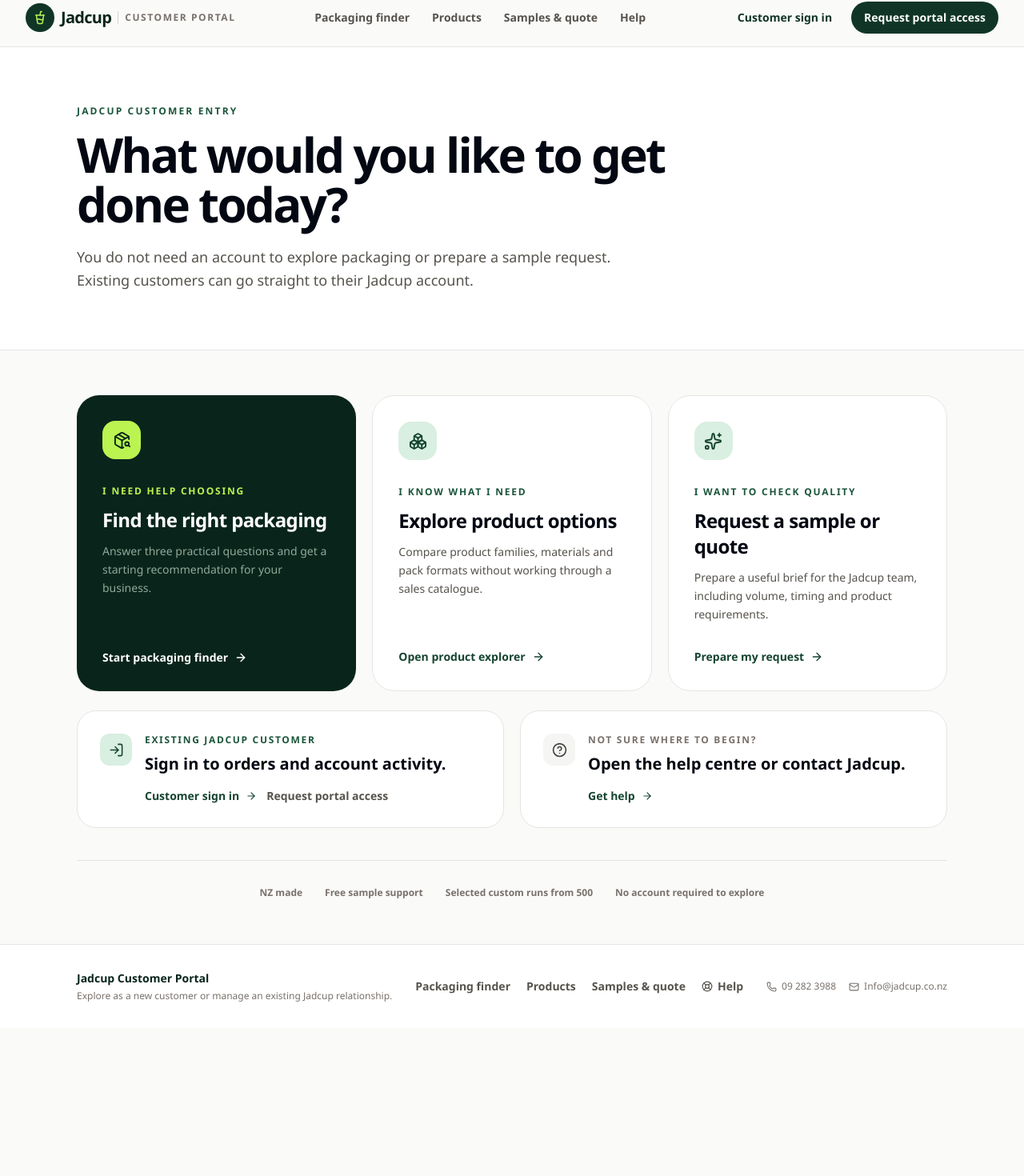
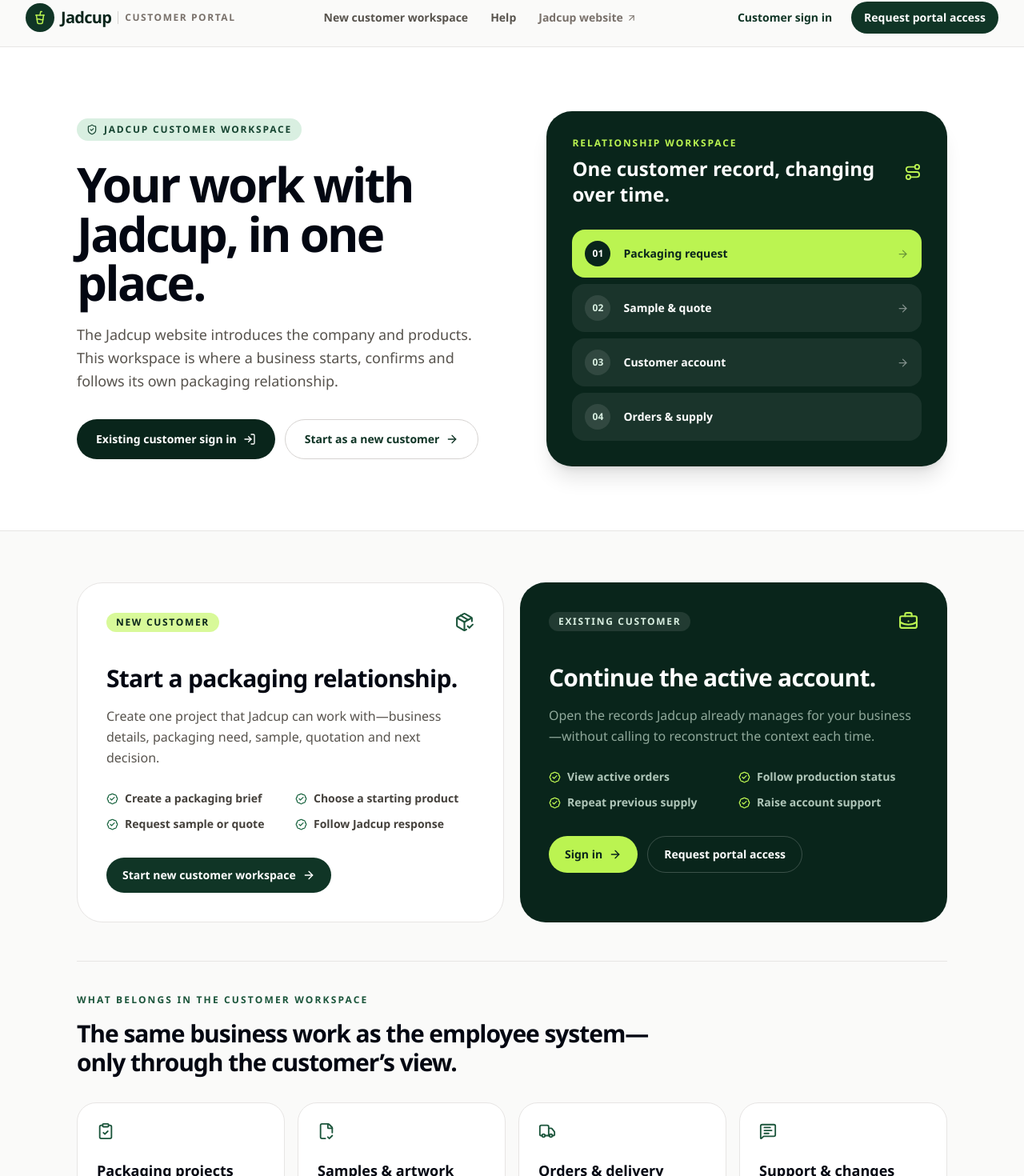
Before and after one commit to HooD1on/jadcup-customer-portal, a React (Vite) app: page / in a window 1280 px wide. Shown: the part 14-1484 px from the top of the page at 80% size. Before the commit the page ends 1299 px from the top, so only its background shows below. Built offline with nearby package versions, Linux system fonts and the light colour scheme; no server answers.

Commit message:
feat: distinguish customer workspace from public website

```diff
--- a/src/components/layout/Footer.tsx
+++ b/src/components/layout/Footer.tsx
@@ -11,10 +11,11 @@
             <p className="mt-1 text-xs text-stone-500">Explore as a new customer or manage an existing Jadcup relationship.</p>
           </div>
           <nav className="flex flex-wrap gap-x-5 gap-y-3 text-sm" aria-label="Footer navigation">
-            <Link to="/start" className="font-semibold text-stone-600 no-underline hover:text-jade-900">Packaging finder</Link>
-            <Link to="/products" className="font-semibold text-stone-600 no-underline hover:text-jade-900">Products</Link>
-            <Link to="/sample" className="font-semibold text-stone-600 no-underline hover:text-jade-900">Samples &amp; quote</Link>
+            <Link to="/start" className="font-semibold text-stone-600 no-underline hover:text-jade-900">New customer</Link>
+            <Link to="/login" className="font-semibold text-stone-600 no-underline hover:text-jade-900">Customer sign in</Link>
+            <Link to="/apply" className="font-semibold text-stone-600 no-underline hover:text-jade-900">Portal access</Link>
             <Link to="/help" className="inline-flex items-center gap-1.5 font-semibold text-stone-600 no-underline hover:text-jade-900"><LifeBuoy size={14} />Help</Link>
+            <a href="https://jadcup.co.nz/" target="_blank" rel="noreferrer" className="font-semibold text-stone-500 no-underline hover:text-jade-900">Jadcup website</a>
           </nav>
           <div className="flex flex-wrap gap-4 text-xs text-stone-500">
             <a href="tel:+6492823988" className="inline-flex items-center gap-1.5 text-stone-500 no-underline hover:text-jade-900"><Phone size={13} />09 282 3988</a>
--- a/src/components/layout/PublicHeader.tsx
+++ b/src/components/layout/PublicHeader.tsx
@@ -1,6 +1,6 @@
 import { useState } from 'react';
 import { Link, useNavigate } from 'react-router-dom';
-import { LogOut, Menu, X } from 'lucide-react';
+import { ArrowUpRight, LogOut, Menu, X } from 'lucide-react';
 import { Logo } from './Logo';
 import { useAuth } from '../../features/auth/AuthContext';
 
@@ -33,10 +33,9 @@
               </>
             ) : (
               <>
-                <Link to="/start" className="text-sm font-semibold text-stone-600 no-underline hover:text-jade-900">Packaging finder</Link>
-                <Link to="/products" className="text-sm font-semibold text-stone-600 no-underline hover:text-jade-900">Products</Link>
-                <Link to="/sample" className="text-sm font-semibold text-stone-600 no-underline hover:text-jade-900">Samples &amp; quote</Link>
+                <Link to="/start" className="text-sm font-semibold text-stone-600 no-underline hover:text-jade-900">New customer workspace</Link>
                 <Link to="/help" className="text-sm font-semibold text-stone-600 no-underline hover:text-jade-900">Help</Link>
+                <a href="https://jadcup.co.nz/" target="_blank" rel="noreferrer" className="inline-flex items-center gap-1 text-sm font-semibold text-stone-500 no-underline hover:text-jade-900">Jadcup website <ArrowUpRight size={13} /></a>
               </>
             )}
           </nav>
@@ -82,9 +81,8 @@
               </>
             ) : (
               <>
-                <Link to="/start" className="block rounded-xl px-3 py-3 text-sm font-semibold text-stone-700 no-underline hover:bg-white" onClick={() => setMobileOpen(false)}>Packaging finder</Link>
-                <Link to="/products" className="block rounded-xl px-3 py-3 text-sm font-semibold text-stone-700 no-underline hover:bg-white" onClick={() => setMobileOpen(false)}>Products</Link>
-                <Link to="/sample" className="block rounded-xl px-3 py-3 text-sm font-semibold text-stone-700 no-underline hover:bg-white" onClick={() => setMobileOpen(false)}>Samples &amp; quote</Link>
+                <Link to="/start" className="block rounded-xl px-3 py-3 text-sm font-semibold text-stone-700 no-underline hover:bg-white" onClick={() => setMobileOpen(false)}>New customer workspace</Link>
+                <a href="https://jadcup.co.nz/" target="_blank" rel="noreferrer" className="flex items-center justify-between rounded-xl px-3 py-3 text-sm font-semibold text-stone-700 no-underline hover:bg-white">Jadcup website <ArrowUpRight size={14} /></a>
               </>
             )}
             <Link to="/help" className="block rounded-xl px-3 py-3 text-sm font-semibold text-stone-700 no-underline hover:bg-white" onClick={() => setMobileOpen(false)}>Help</Link>
--- a/src/features/home/HomePage.tsx
+++ b/src/features/home/HomePage.tsx
@@ -2,43 +2,33 @@
 import {
   ArrowRight,
   BadgeCheck,
-  Boxes,
+  BriefcaseBusiness,
   CircleHelp,
-  ClipboardList,
+  ClipboardCheck,
   Clock3,
+  FileCheck2,
   LogIn,
-  PackageSearch,
+  MessageSquareText,
+  PackageCheck,
   RefreshCcw,
-  Sparkles,
+  Route,
+  ShieldCheck,
+  Truck,
 } from 'lucide-react';
 import { useAuth } from '../auth/AuthContext';
 
-const newCustomerTasks = [
-  {
-    icon: PackageSearch,
-    label: 'I need help choosing',
-    title: 'Find the right packaging',
-    description: 'Answer three practical questions and get a starting recommendation for your business.',
-    action: 'Start packaging finder',
-    to: '/start',
-    featured: true,
-  },
-  {
-    icon: Boxes,
-    label: 'I know what I need',
-    title: 'Explore product options',
-    description: 'Compare product families, materials and pack formats without working through a sales catalogue.',
-    action: 'Open product explorer',
-    to: '/products',
-  },
-  {
-    icon: Sparkles,
-    label: 'I want to check quality',
-    title: 'Request a sample or quote',
-    description: 'Prepare a useful brief for the Jadcup team, including volume, timing and product requirements.',
-    action: 'Prepare my request',
-    to: '/sample',
-  },
+const relationshipStages = [
+  ['01', 'Packaging request'],
+  ['02', 'Sample & quote'],
+  ['03', 'Customer account'],
+  ['04', 'Orders & supply'],
+];
+
+const customerWork = [
+  { icon: ClipboardCheck, title: 'Packaging projects', text: 'Keep the brief, product direction and commercial conversation connected.' },
+  { icon: FileCheck2, title: 'Samples & artwork', text: 'Know what is waiting for information, review or approval.' },
+  { icon: Truck, title: 'Orders & delivery', text: 'Follow confirmed work from order through production and supply.' },
+  { icon: MessageSquareText, title: 'Support & changes', text: 'Raise an issue with the customer, product or order context already attached.' },
 ];
 
 export function HomePage() {
@@ -52,14 +42,12 @@
           <div className="max-w-6xl mx-auto px-4 py-12 sm:px-6 sm:py-16 lg:px-8">
             <div className="flex flex-col gap-7 lg:flex-row lg:items-end lg:justify-between">
               <div>
-                <p className="section-kicker">Your Jadcup</p>
-                <h1 className="mt-4 text-4xl font-semibold tracking-[-0.04em] text-gray-950 sm:text-5xl">
-                  Welcome back, {session.userName}.
-                </h1>
+                <p className="section-kicker">Your Jadcup workspace</p>
+                <h1 className="mt-4 text-4xl font-semibold tracking-[-0.04em] text-gray-950 sm:text-5xl">Welcome back, {session.userName}.</h1>
                 <p className="mt-4 max-w-2xl text-lg leading-relaxed text-stone-600">
                   {approved
-                    ? 'Pick up the work around your account—orders, delivery activity and support.'
-                    : 'Your portal access request is still part of the customer journey. Check its current status here.'}
+                    ? 'Continue the work around your account, orders, deliveries and support.'
+                    : 'Your workspace is being connected to the correct Jadcup customer record.'}
                 </p>
               </div>
               <span className={`inline-flex w-fit items-center gap-2 rounded-full px-4 py-2 text-sm font-bold ${approved ? 'bg-jade-100 text-jade-800' : 'bg-amber-100 text-amber-900'}`}>
@@ -74,31 +62,30 @@
           {approved ? (
             <div className="grid gap-5 lg:grid-cols-[1.2fr_0.8fr]">
               <Link to="/dashboard" className="group rounded-[2rem] bg-jade-950 p-8 text-white no-underline sm:p-10">
-                <ClipboardList className="text-lime-300" size={27} />
-                <p className="mt-12 text-xs font-bold uppercase tracking-[0.16em] text-lime-300">Account overview</p>
-                <h2 className="mt-3 text-3xl font-semibold tracking-tight sm:text-4xl">Continue to your customer dashboard.</h2>
-                <span className="mt-8 inline-flex items-center gap-2 text-sm font-bold text-white">Open dashboard <ArrowRight className="transition group-hover:translate-x-1" size={16} /></span>
+                <BriefcaseBusiness className="text-lime-300" size={27} />
+                <p className="mt-12 text-xs font-bold uppercase tracking-[0.16em] text-lime-300">Customer account</p>
+                <h2 className="mt-3 text-3xl font-semibold tracking-tight sm:text-4xl">Open your working dashboard.</h2>
+                <span className="mt-8 inline-flex items-center gap-2 text-sm font-bold text-white">Continue <ArrowRight className="transition group-hover:translate-x-1" size={16} /></span>
               </Link>
               <div className="grid gap-5">
-                <Link to="/orders" className="group rounded-[1.75rem] border border-stone-200 bg-white p-7 text-gray-950 no-underline">
+                <Link to="/orders" className="rounded-[1.75rem] border border-stone-200 bg-white p-7 text-gray-950 no-underline">
                   <RefreshCcw className="text-jade-700" size={23} />
                   <h2 className="mt-7 text-2xl font-semibold">Orders and repeat supply</h2>
                   <p className="mt-2 text-sm leading-relaxed text-stone-600">Review recent orders and follow current activity.</p>
-                  <span className="mt-5 inline-flex items-center gap-2 text-sm font-bold text-jade-800">View orders <ArrowRight size={15} /></span>
                 </Link>
-                <Link to="/help" className="group rounded-[1.75rem] border border-stone-200 bg-white p-7 text-gray-950 no-underline">
+                <Link to="/help" className="rounded-[1.75rem] border border-stone-200 bg-white p-7 text-gray-950 no-underline">
                   <CircleHelp className="text-jade-700" size={23} />
-                  <h2 className="mt-7 text-2xl font-semibold">Need help?</h2>
-                  <p className="mt-2 text-sm leading-relaxed text-stone-600">Find account, delivery and product answers in one place.</p>
+                  <h2 className="mt-7 text-2xl font-semibold">Account and order help</h2>
+                  <p className="mt-2 text-sm leading-relaxed text-stone-600">Get support with the right account context attached.</p>
                 </Link>
               </div>
             </div>
           ) : (
             <div className="rounded-[2rem] border border-stone-200 bg-white p-8 sm:p-10">
               <Clock3 className="text-amber-600" size={28} />
-              <h2 className="mt-7 text-3xl font-semibold tracking-tight text-gray-950">Your access request has not opened the account yet.</h2>
-              <p className="mt-4 max-w-2xl leading-relaxed text-stone-600">Customer information remains protected while Jadcup confirms the correct business record.</p>
-              <Link to="/application-status" className="mt-7 inline-flex items-center gap-2 rounded-full bg-jade-900 px-6 py-3 text-sm font-bold text-white no-underline">Check application status <ArrowRight size={16} /></Link>
+              <h2 className="mt-7 text-3xl font-semibold tracking-tight text-gray-950">Your customer workspace is not connected yet.</h2>
+              <p className="mt-4 max-w-2xl leading-relaxed text-stone-600">Jadcup is confirming the business and matching the correct customer record. Private account data remains protected until that is complete.</p>
+              <Link to="/application-status" className="mt-7 inline-flex items-center gap-2 rounded-full bg-jade-900 px-6 py-3 text-sm font-bold text-white no-underline">Check connection status <ArrowRight size={16} /></Link>
             </div>
           )}
         </section>
@@ -109,65 +96,75 @@
   return (
     <main className="flex-1 bg-stone-50">
       <section className="border-b border-stone-200 bg-white">
-        <div className="max-w-6xl mx-auto px-4 py-12 sm:px-6 sm:py-16 lg:px-8 lg:py-18">
-          <div className="max-w-3xl">
-            <p className="section-kicker">Jadcup customer entry</p>
-            <h1 className="mt-4 text-4xl font-semibold leading-[1.03] tracking-[-0.045em] text-gray-950 sm:text-5xl lg:text-6xl">
-              What would you like to get done today?
-            </h1>
-            <p className="mt-5 max-w-2xl text-lg leading-relaxed text-stone-600">
-              You do not need an account to explore packaging or prepare a sample request. Existing customers can go straight to their Jadcup account.
-            </p>
+        <div className="max-w-6xl mx-auto px-4 py-12 sm:px-6 sm:py-16 lg:px-8 lg:py-20">
+          <div className="grid gap-10 lg:grid-cols-[1.03fr_0.97fr] lg:items-center lg:gap-14">
+            <div>
+              <div className="inline-flex items-center gap-2 rounded-full bg-jade-100 px-3 py-1.5 text-xs font-bold uppercase tracking-[0.15em] text-jade-800"><ShieldCheck size={14} />Jadcup customer workspace</div>
+              <h1 className="mt-6 text-4xl font-semibold leading-[1.02] tracking-[-0.045em] text-gray-950 sm:text-5xl lg:text-6xl">Your work with Jadcup, in one place.</h1>
+              <p className="mt-5 max-w-2xl text-lg leading-relaxed text-stone-600">The Jadcup website introduces the company and products. This workspace is where a business starts, confirms and follows its own packaging relationship.</p>
+              <div className="mt-8 flex flex-col gap-3 sm:flex-row">
+                <Link to="/login" className="inline-flex items-center justify-center gap-2 rounded-full bg-jade-950 px-6 py-3.5 text-sm font-bold text-white no-underline">Existing customer sign in <LogIn size={16} /></Link>
+                <Link to="/start" className="inline-flex items-center justify-center gap-2 rounded-full border border-stone-300 bg-white px-6 py-3.5 text-sm font-bold text-jade-900 no-underline">Start as a new customer <ArrowRight size={16} /></Link>
+              </div>
+            </div>
+
+            <div className="rounded-[2rem] bg-jade-950 p-6 text-white shadow-xl sm:p-8">
+              <div className="flex items-center justify-between gap-5">
+                <div><p className="text-xs font-bold uppercase tracking-[0.16em] text-lime-300">Relationship workspace</p><h2 className="mt-2 text-2xl font-semibold">One customer record, changing over time.</h2></div>
+                <Route className="hidden text-lime-300 sm:block" size={28} />
+              </div>
+              <div className="mt-7 space-y-2">
+                {relationshipStages.map(([number, title], index) => (
+                  <div key={number} className={`flex items-center gap-4 rounded-2xl px-4 py-3.5 ${index === 0 ? 'bg-lime-300 text-jade-950' : 'bg-white/7 text-white'}`}>
+                    <span className={`flex h-8 w-8 items-center justify-center rounded-full text-xs font-black ${index === 0 ? 'bg-jade-950 text-white' : 'bg-white/10 text-jade-100'}`}>{number}</span>
+                    <span className="text-sm font-semibold">{title}</span>
+                    {index < relationshipStages.length - 1 && <ArrowRight className="ml-auto opacity-45" size={15} />}
+                  </div>
+                ))}
+              </div>
+            </div>
           </div>
         </div>
       </section>
 
-      <section className="max-w-6xl mx-auto px-4 py-10 sm:px-6 sm:py-14 lg:px-8">
-        <div className="grid gap-5 lg:grid-cols-3">
-          {newCustomerTasks.map(({ icon: Icon, label, title, description, action, to, featured }) => (
-            <Link
-              key={to}
-              to={to}
-              className={`group flex min-h-[22rem] flex-col rounded-[1.75rem] p-7 no-underline sm:p-8 ${featured ? 'bg-jade-950 text-white' : 'border border-stone-200 bg-white text-gray-950'}`}
-            >
-              <div className={`flex h-12 w-12 items-center justify-center rounded-2xl ${featured ? 'bg-lime-300 text-jade-950' : 'bg-jade-100 text-jade-800'}`}><Icon size={23} /></div>
-              <p className={`mt-8 text-xs font-bold uppercase tracking-[0.15em] ${featured ? 'text-lime-300' : 'text-jade-700'}`}>{label}</p>
-              <h2 className="mt-3 text-2xl font-semibold tracking-tight">{title}</h2>
-              <p className={`mt-3 text-sm leading-relaxed ${featured ? 'text-jade-100/65' : 'text-stone-600'}`}>{description}</p>
-              <span className={`mt-auto inline-flex items-center gap-2 pt-8 text-sm font-bold ${featured ? 'text-white' : 'text-jade-800'}`}>{action} <ArrowRight className="transition group-hover:translate-x-1" size={16} /></span>
-            </Link>
-          ))}
+      <section className="max-w-6xl mx-auto px-4 py-10 sm:px-6 sm:py-14 lg:px-8 lg:py-16">
+        <div className="grid gap-5 lg:grid-cols-2">
+          <article className="rounded-[2rem] border border-stone-200 bg-white p-7 sm:p-9">
+            <div className="flex items-center justify-between gap-5"><span className="rounded-full bg-lime-200 px-3 py-1 text-xs font-bold uppercase tracking-[0.14em] text-jade-950">New customer</span><PackageCheck className="text-jade-700" size={25} /></div>
+            <h2 className="mt-10 text-3xl font-semibold tracking-tight text-gray-950">Start a packaging relationship.</h2>
+            <p className="mt-4 leading-relaxed text-stone-600">Create one project that Jadcup can work with—business details, packaging need, sample, quotation and next decision.</p>
+            <div className="mt-7 grid gap-3 sm:grid-cols-2">
+              {['Create a packaging brief', 'Choose a starting product', 'Request sample or quote', 'Follow Jadcup response'].map((item) => <p key={item} className="flex items-center gap-2 text-sm font-semibold text-stone-700"><BadgeCheck className="text-jade-600" size={15} />{item}</p>)}
+            </div>
+            <Link to="/start" className="mt-8 inline-flex items-center gap-2 rounded-full bg-jade-900 px-5 py-3 text-sm font-bold text-white no-underline">Start new customer workspace <ArrowRight size={16} /></Link>
+          </article>
+
+          <article className="rounded-[2rem] bg-jade-950 p-7 text-white sm:p-9">
+            <div className="flex items-center justify-between gap-5"><span className="rounded-full bg-white/10 px-3 py-1 text-xs font-bold uppercase tracking-[0.14em] text-jade-100">Existing customer</span><BriefcaseBusiness className="text-lime-300" size={25} /></div>
+            <h2 className="mt-10 text-3xl font-semibold tracking-tight">Continue the active account.</h2>
+            <p className="mt-4 leading-relaxed text-jade-100/65">Open the records Jadcup already manages for your business—without calling to reconstruct the context each time.</p>
+            <div className="mt-7 grid gap-3 sm:grid-cols-2">
+              {['View active orders', 'Follow production status', 'Repeat previous supply', 'Raise account support'].map((item) => <p key={item} className="flex items-center gap-2 text-sm font-semibold text-jade-100/80"><BadgeCheck className="text-lime-300" size={15} />{item}</p>)}
+            </div>
+            <div className="mt-8 flex flex-wrap gap-3">
+              <Link to="/login" className="inline-flex items-center gap-2 rounded-full bg-lime-300 px-5 py-3 text-sm font-bold text-jade-950 no-underline">Sign in <ArrowRight size={16} /></Link>
+              <Link to="/apply" className="inline-flex items-center rounded-full border border-white/20 px-5 py-3 text-sm font-semibold text-white no-underline">Request portal access</Link>
+            </div>
+          </article>
         </div>
 
-        <div className="mt-6 grid gap-5 md:grid-cols-2">
-          <div className="rounded-[1.5rem] border border-stone-200 bg-white p-6 sm:p-7">
-            <div className="flex items-start gap-4">
-              <div className="flex h-10 w-10 shrink-0 items-center justify-center rounded-xl bg-jade-100 text-jade-800"><LogIn size={19} /></div>
-              <div>
-                <p className="text-xs font-bold uppercase tracking-[0.14em] text-jade-700">Existing Jadcup customer</p>
-                <h2 className="mt-2 text-xl font-semibold text-gray-950">Sign in to orders and account activity.</h2>
-                <div className="mt-4 flex flex-wrap gap-3">
-                  <Link to="/login" className="inline-flex items-center gap-2 text-sm font-bold text-jade-800">Customer sign in <ArrowRight size={14} /></Link>
-                  <Link to="/apply" className="text-sm font-semibold text-stone-600">Request portal access</Link>
-                </div>
-              </div>
-            </div>
+        <div className="mt-12 border-t border-stone-200 pt-10">
+          <div className="max-w-3xl"><p className="section-kicker">What belongs in the customer workspace</p><h2 className="mt-4 text-3xl font-semibold tracking-[-0.035em] text-gray-950">The same business work as the employee system—only through the customer’s view.</h2></div>
+          <div className="mt-8 grid gap-4 sm:grid-cols-2 lg:grid-cols-4">
+            {customerWork.map(({ icon: Icon, title, text }) => (
+              <article key={title} className="rounded-[1.5rem] border border-stone-200 bg-white p-6"><Icon className="text-jade-700" size={22} /><h3 className="mt-6 text-lg font-semibold text-gray-950">{title}</h3><p className="mt-2 text-sm leading-relaxed text-stone-600">{text}</p></article>
+            ))}
           </div>
-
-          <Link to="/help" className="rounded-[1.5rem] border border-stone-200 bg-white p-6 text-gray-950 no-underline sm:p-7">
-            <div className="flex items-start gap-4">
-              <div className="flex h-10 w-10 shrink-0 items-center justify-center rounded-xl bg-stone-100 text-stone-700"><CircleHelp size={19} /></div>
-              <div>
-                <p className="text-xs font-bold uppercase tracking-[0.14em] text-stone-500">Not sure where to begin?</p>
-                <h2 className="mt-2 text-xl font-semibold">Open the help centre or contact Jadcup.</h2>
-                <span className="mt-4 inline-flex items-center gap-2 text-sm font-bold text-jade-800">Get help <ArrowRight size={14} /></span>
-              </div>
-            </div>
-          </Link>
         </div>
 
-        <div className="mt-10 flex flex-wrap items-center justify-center gap-x-7 gap-y-3 border-t border-stone-200 pt-8 text-xs font-semibold text-stone-500">
-          <span>NZ made</span><span>Free sample support</span><span>Selected custom runs from 500</span><span>No account required to explore</span>
+        <div className="mt-10 flex flex-col items-start justify-between gap-5 rounded-[1.5rem] border border-stone-200 bg-white p-6 sm:flex-row sm:items-center sm:p-7">
+          <div><p className="text-xs font-bold uppercase tracking-[0.14em] text-stone-400">Looking for general information?</p><p className="mt-2 text-sm font-semibold text-gray-950">Company story and the public product overview remain on the Jadcup website.</p></div>
+          <a href="https://jadcup.co.nz/" target="_blank" rel="noreferrer" className="inline-flex shrink-0 items-center gap-2 text-sm font-bold text-jade-800">Visit Jadcup website <ArrowRight size={15} /></a>
         </div>
       </section>
     </main>
```
